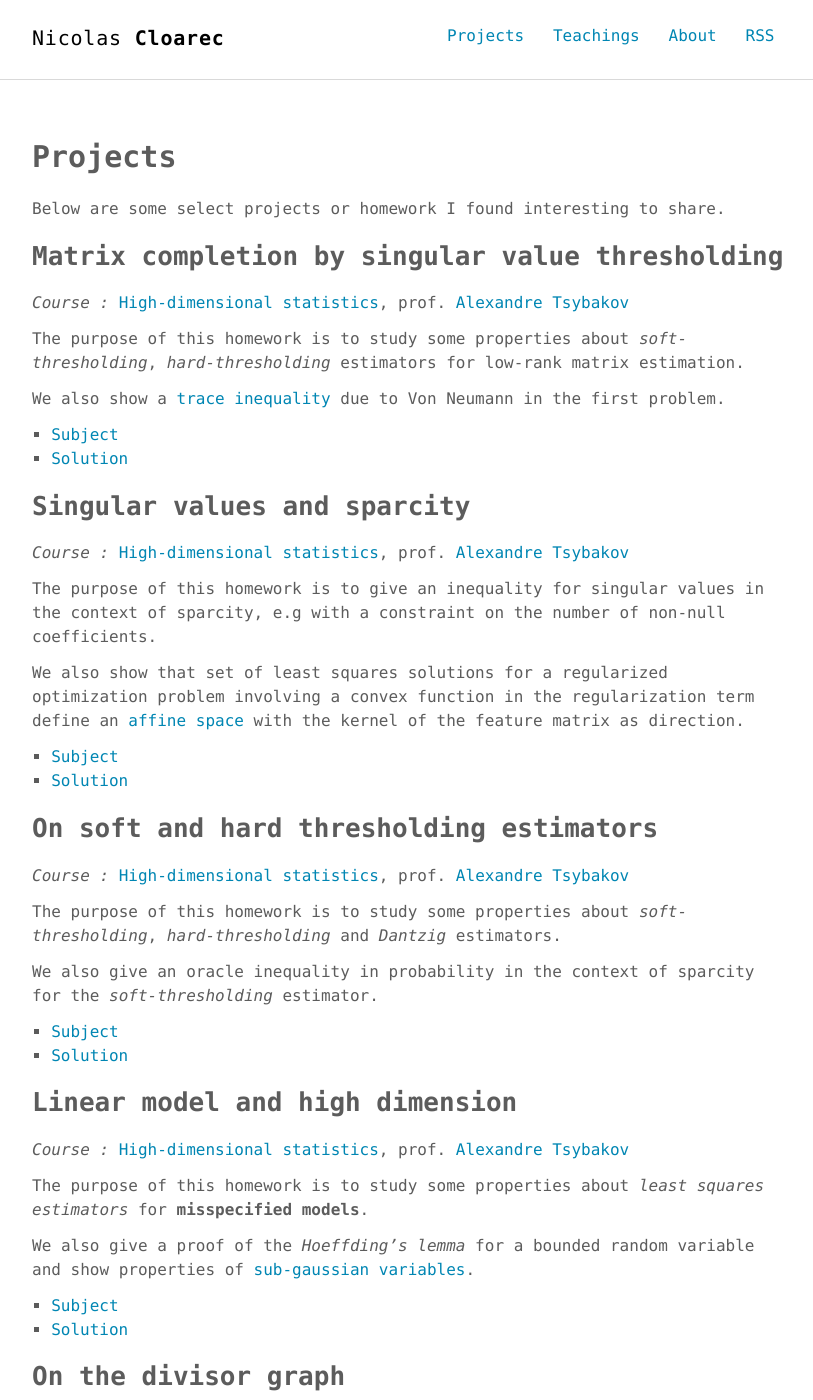
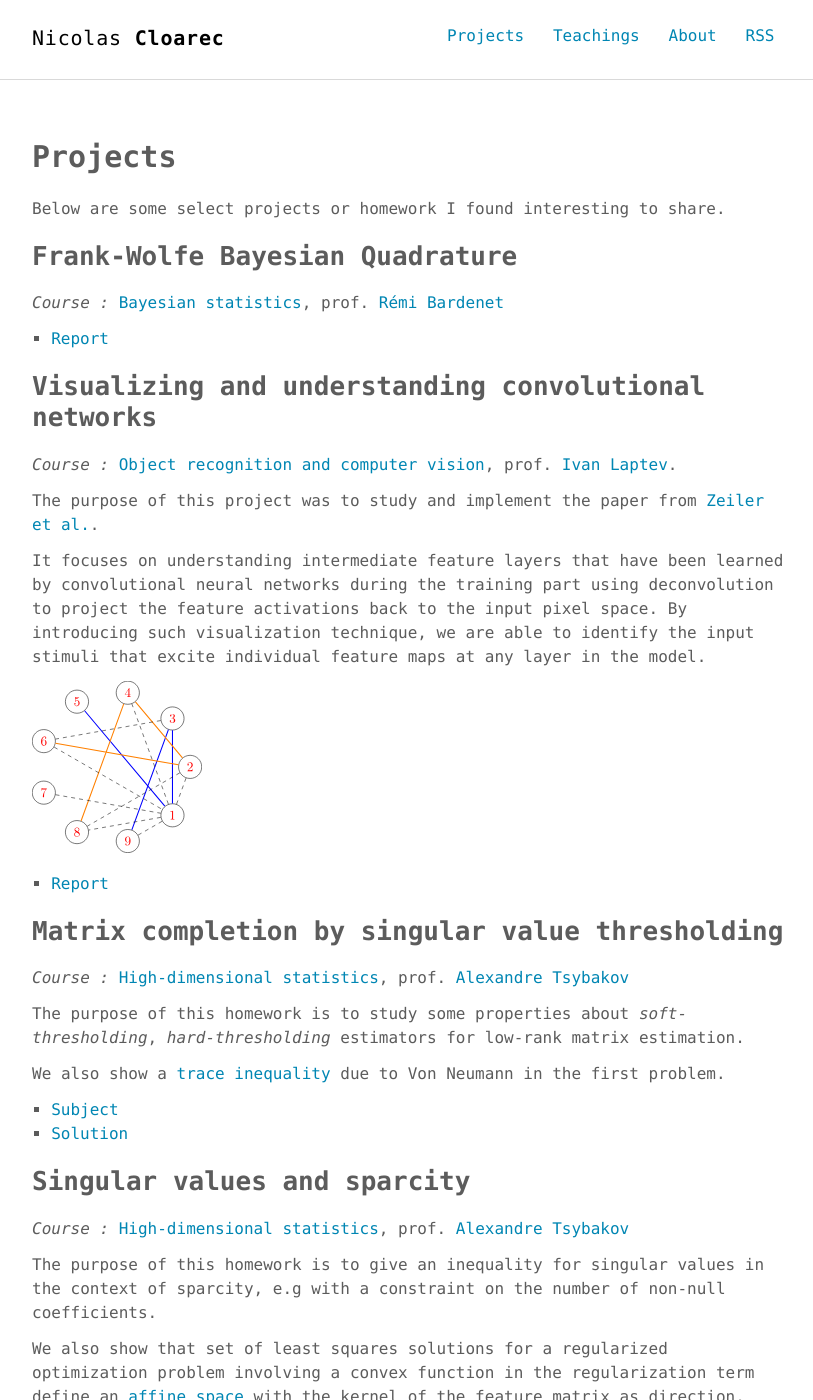
Before and after one commit to ncloarec/ncloarec.github.io, a Jekyll site: the page built from projects.md, in a window 1280 px wide and 1400 px high. Shown: the whole window, without its empty margins (232-1045 px from the left). Built offline with Jekyll 4.4.1, drawn with Linux system fonts in a browser that asks for light colours.

Commit message:
add FWBQ (need to write about it) and Recvis project

```diff
--- a/projects.md
+++ b/projects.md
@@ -5,6 +5,25 @@ permalink: /projects/
 ---
 
 Below are some select projects or homework I found interesting to share.
+
+## Frank-Wolfe Bayesian Quadrature
+*Course :* [Bayesian statistics](https://www.ensae.fr/courses/statistique-bayesienne/),
+ prof. [Rémi Bardenet](https://rbardenet.github.io/)
+
+* [Report](../PDF/projects/main.pdf)
+
+
+## Visualizing and understanding convolutional networks
+*Course :* [Object recognition and computer vision](https://www.di.ens.fr/willow/teaching/recvis18/), prof. [Ivan Laptev](https://www.di.ens.fr/~laptev/).
+
+The purpose of this project was to study and implement the paper from [Zeiler et al.](https://arxiv.org/abs/1311.2901).
+
+It focuses on understanding intermediate feature layers that have been learned by convolutional neural networks during the training part using deconvolution to project the feature activations back to the input pixel space. By introducing such visualization technique, we are able to identify the input stimuli that excite individual feature maps at any layer in the model.
+
+![Architecture of the CNN used for the tests on Tiny ImageNet database from Standford University](/assets/images/graph1.svg)
+
+* [Report](../PDF/projects/Deconv_net_report.pdf)
+
 
 ## Matrix completion by singular value thresholding
 
```
Also changed, not shown: assets/images/architecture.svg (added), 2 other files.
